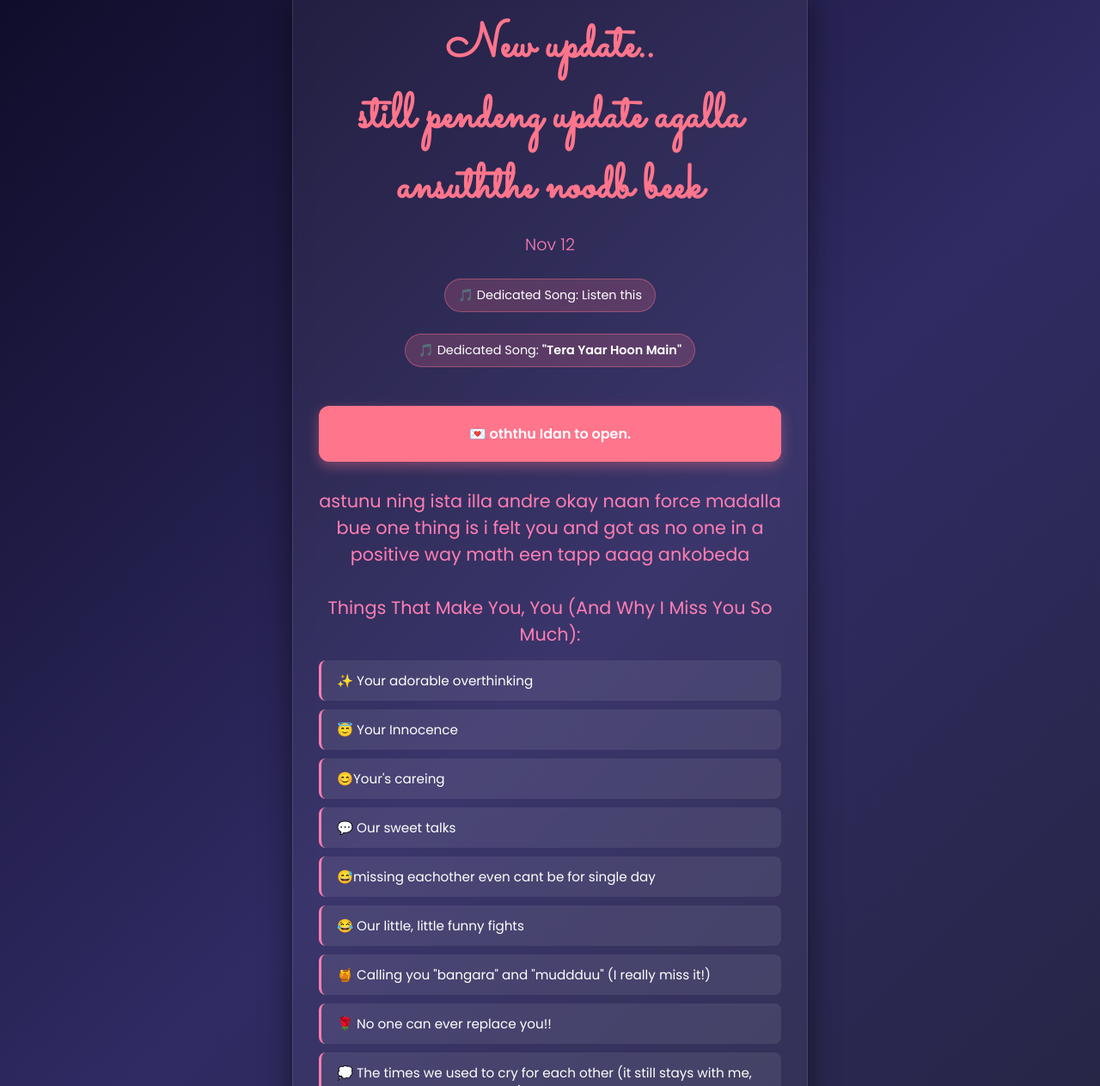
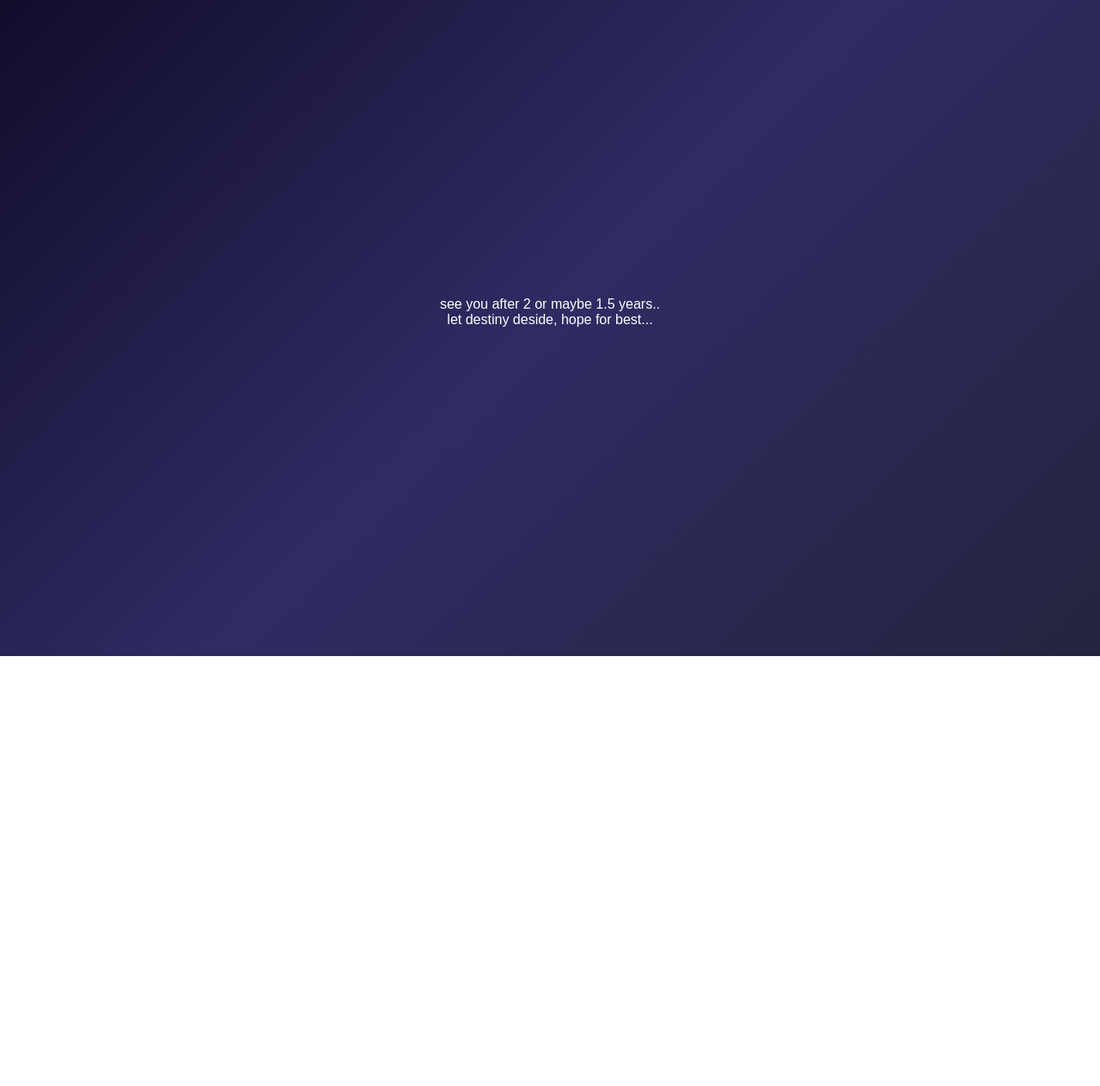
Before and after one commit to aragnaB/Happy-Birthday-Deepz, a plain HTML site: page index.htm in a window 1280 px wide. Shown: the part 37-1300 px from the top of the page at 86% size. After the commit the page ends 800 px from the top, so only its background shows below. Drawn offline with Linux system fonts and the light colour scheme.

Commit message:
Revise index.htm for updated message and layout
Removed old content and updated the message for future.

```diff
--- a/index.htm
+++ b/index.htm
@@ -1,10 +1,7 @@
 <!DOCTYPE html>
 <html lang="en">
-<head>
-    <meta charset="UTF-8">
-    <meta name="viewport" content="width=device-width, initial-scale=1.0">
-    <title>Happy Birthday Deepzz ❤️</title>
-    <link href="https://fonts.googleapis.com/css2?family=Poppins:wght@300;400;600&family=Sacramento&display=swap" rel="stylesheet">
+<head><title>Happy Birthday Deepzz ❤️</title>
+    <link href="https://fonts.googleapis.co rel="stylesheet">
     <style>
         * {
             margin: 0;
@@ -117,68 +114,7 @@
 </head>
 <body>
 
-    <div class="container">
-        <h1> New update..<br> still pendeng update agalla ansuththe noodb beek</h1>
-        <h2>Nov 12</h2>
-
-        <div class="song-badge">
-            🎵 Dedicated Song: <a >Listen this</a>
-        </div>
-
- 	<div class="song-badge">
-            🎵 Dedicated Song: <strong>"Tera Yaar Hoon Main"</strong>
-        </div>
-
-
-        <div class="envelope" onclick="toggleMessage()">
-            💌 oththu Idan to open.
-        </div>
-
-        <div id="messageBox" class="message-box">
-                        "Be lated Happy Diwali <br>
-		I Hope you enjoyed but ninna miss maadkonthini le yappa ast close aagidvi and a good band manig bandidde aaag anthru full neene nenp call du msg du, eeen andre neen nanna nija missunderstand maadkondi le naan thara alla , how it will feel that someone we love them and they feel like you are one how like villain, naan mathaadiddu nija allig barthini antha andiddu nija aadre nin jothe yaavaththu bad aag behaviour maadthirlila le nija nan mele aane naan ast kettonu alla and now i felt that what preethi felt so i lifted her call once but avl nan thara faal itt call maadilla maadalla nu avlig yaar illa antha call madiddu and she told before many days = naan akige kelidde what if i love someone of your frds antha she told ha okay no promblem nang een illa pa andlu nija and serious aage heliddu<br>
-<br>
-<br>
-<p>le nija see you after 2 years or 1.1/2 years eeen agalla and nija naan ninna image karab madalla, and miss behave madalla, and black ella madalla , and ning promblem aagod een madalla le </p>
-
-
-<br><center>see you after 2 years<br></center>
-
-        </div>
-
-
-        <div class="reasons-title">astunu ning ista illa andre okay naan force madalla bue one thing is i felt you and got as no one in a positive way math een tapp aaag ankobeda  <br><br>Things That Make You, You (And Why I Miss You So Much):</div>
-
-        <div class="reasons-grid">
-            <div class="reason-card">✨ Your adorable overthinking</div>
-	    <div class="reason-card">😇 Your Innocence</div>
-	    <div class="reason-card">😊Your's careing </div>
-            <div class="reason-card">💬 Our sweet talks</div>
-	    <div class="reason-card">😅missing eachother even cant be for single day</div>
-            <div class="reason-card">😂 Our little, little funny fights</div>
-            <div class="reason-card">🍯 Calling you "bangara" and "muddduu" (I really miss it!)</div>
-            <div class="reason-card">🌹 No one can ever replace you!!</div>
-            <div class="reason-card">💭 The times we used to cry for each other (it still stays with me, even coming to my dreams)</div>
-	    <div class="reason-card">😅missing eachother even cant be for single day</div>
-            <div class="reason-card">💬 see you after 2 years love you miss you so much byeee.... </div>
-			<div class="reason-card"> and this keeps updating you check monthly but next one month ntg will bw change, last update 27/10/2026-8:32AM</div>
-         </div>
-
-        <div class="footer">
-            See you after 2 years 👊👊
-        </div>
-    </div>
-
-    <script>
-        function toggleMessage() {
-            const msg = document.getElementById('messageBox');
-            if (msg.style.display === 'block') {
-                msg.style.display = 'none';
-            } else {
-                msg.style.display = 'block';
-            }
-        }
-    </script>
+    see you after 2 or maybe 1.5 years.. <br><center></center>let destiny deside, hope for best...</center><br><ul>
 
 </body>
 </html>
```
